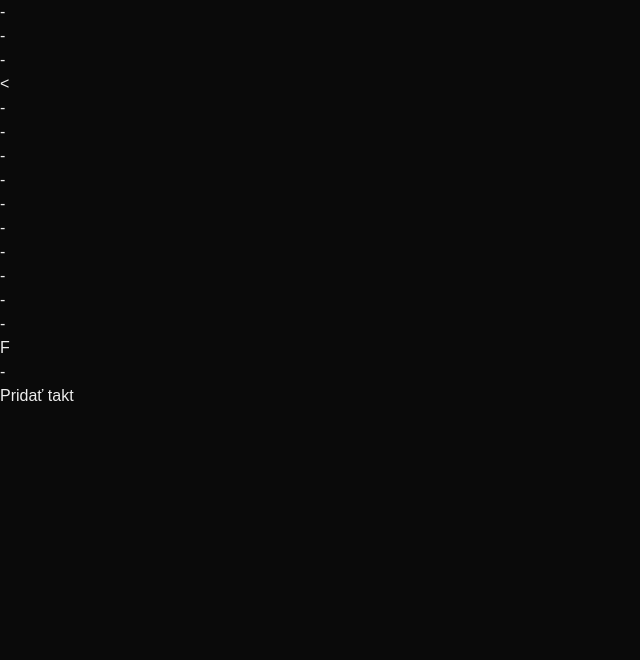
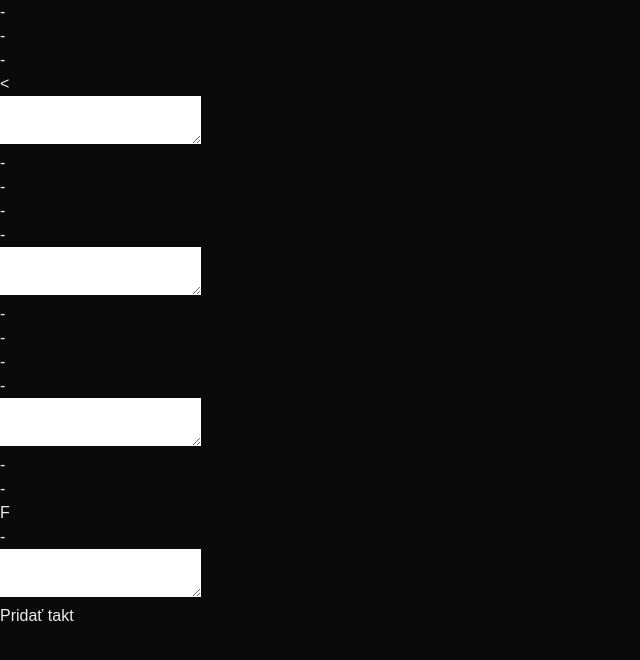
Before and after one commit to VladimirJarabica/helsheet, a Next.js app: page / in a window 1280 px wide. Shown: the top 660 px of the page, without its empty margins (0-640 px from the left). Built offline with nearby package versions, Linux system fonts and the light colour scheme.

Commit message:
Fix eslint

```diff
--- a/src/app/components/MelodeonButton.tsx
+++ b/src/app/components/MelodeonButton.tsx
@@ -70,7 +70,6 @@ interface MelodeonButtonProps<
   ButtonType extends TuningNoteButton | TuningBassButton
 > {
   onClick: (direction: DefinedDirection) => void;
-  disabled?: boolean;
   button: ButtonType;
   buttonNumberHidden?: boolean;
   hoveredNote?: ButtonType["push"] | ButtonType["pull"] | null;
@@ -85,7 +84,6 @@ const MelodeonButton = <
   ButtonType extends TuningNoteButton | TuningBassButton
 >({
   onClick,
-  disabled,
   button,
   buttonNumberHidden,
   hoveredNote,
--- a/src/app/components/MelodicSettings.tsx
+++ b/src/app/components/MelodicSettings.tsx
@@ -1,7 +1,6 @@
 import { useEffect, useMemo, useState } from "react";
-import * as R from "ramda";
+import { useSongContext } from "../songContext";
 import { useTuningContext } from "../tuningContext";
-import MelodeonButton, { MelodeonButtonWrapper } from "./MelodeonButton";
 import {
   Bass,
   DefinedDirection,
@@ -9,7 +8,7 @@ import {
   Note,
   TuningNoteButton,
 } from "../types";
-import { useSongContext } from "../songContext";
+import MelodeonButton, { MelodeonButtonWrapper } from "./MelodeonButton";
 import MusicSheetSelector from "./MusicSheetSelector";
 
 const MelodicSettings = () => {
@@ -17,7 +16,6 @@ const MelodicSettings = () => {
   const {
     activeColumn,
     song,
-    setMelodicButton,
     setBassButton,
     setDirection,
     splitMelodicPart,
@@ -47,7 +45,7 @@ const MelodicSettings = () => {
     setSelectedMelodicButtons(null);
   }, [activeColumn]);
 
-  const handleAddSelectedNote = (note: Note, newDirection?: Direction) => {
+  const handleAddSelectedNote = (note: Note) => {
     setSelectedNotes((sn) =>
       sn.find((n) => n.note === note.note && n.pitch === note.pitch)
         ? sn.filter((n) => n.note !== note.note || n.pitch !== note.pitch)
@@ -59,13 +57,10 @@ const MelodicSettings = () => {
     // }
   };
 
-  if (!activeColumn) {
-    return null;
-  }
-
-  const column =
-    song.bars[activeColumn.barIndex].columns[activeColumn.columnIndex];
-  const direction: Direction = column.direction;
+  const column = activeColumn
+    ? song.bars[activeColumn.barIndex].columns[activeColumn.columnIndex]
+    : null;
+  const direction: Direction = column?.direction ?? "empty";
 
   const suggestedButtons = useMemo(() => {
     const pullButtons = tuning.melodic.flatMap((row) => {
@@ -156,6 +151,10 @@ const MelodicSettings = () => {
     };
   }, [selectedNotes, tuning.melodic]);
 
+  if (!activeColumn || !column) {
+    return null;
+  }
+
   const hasBassPart = !!column.bass.subCells[activeColumn.subColumnIndex];
   const hasMelodicPart = column.melodic.some(
     (cell) => !!cell.subCells[activeColumn.subColumnIndex]
@@ -190,6 +189,7 @@ const MelodicSettings = () => {
                   <div key={row.row} className="flex flex-col">
                     {row.buttons.map((button) => (
                       <MelodeonButton
+                        key={button.button}
                         onClick={(direction) => {
                           console.log("clicked");
                           // const note =
@@ -264,7 +264,7 @@ const MelodicSettings = () => {
                         onClick={(direction) => {
                           console.log("clicked");
                           // setMelodicButton(row.row, button.button, direction);
-                          handleAddSelectedNote(button[direction], direction);
+                          handleAddSelectedNote(button[direction]);
                         }}
                         // disabled={!!hoveredNote && button.pull.note != hoveredNote}
                         button={button}
@@ -292,7 +292,7 @@ const MelodicSettings = () => {
       <div className="flex">
         Vybrané noty:
         {selectedNotes.map((note) => (
-          <div>
+          <div key={note.note + note.pitch}>
             {note.note}
             <sup className="top-[-0.5em]">{note.pitch}</sup>
           </div>
@@ -333,6 +333,7 @@ const MelodicSettings = () => {
           const suggestedDirection = buttons[0]?.direction;
           return (
             <div
+              key={buttons.map((button) => button.row + button.button).join("")}
               className="flex border border-black p-1 cursor-pointer mx-1"
               onMouseEnter={() =>
                 buttons[0] &&
@@ -358,7 +359,7 @@ const MelodicSettings = () => {
               {suggestedDirection &&
                 (buttons[0].direction === "pull" ? "<" : ">")}
               {buttons.map((button) => (
-                <div>
+                <div key={button.button}>
                   {button.button}
                   <sup className="top-[-0.5em]">{button.row}</sup>
                 </div>
--- a/src/app/page.tsx
+++ b/src/app/page.tsx
@@ -1,22 +1,17 @@
 "use client";
-import React from "react";
-import { AnimatePresence, motion } from "motion/react";
 import Image from "next/image";
-import { useEffect, useRef, useState } from "react";
-import { drunkenSailor } from "../data/songs/drunken-sailor";
-import { SongContextProvider, useSong, useSongContext } from "./songContext";
+import React, { ChangeEvent, useRef } from "react";
+import { empty } from "../data/songs/empty";
+import MelodicSettings from "./components/MelodicSettings";
+import { SongContextProvider, useSongContext } from "./songContext";
+import { TuningContextProvider } from "./tuningContext";
 import {
   Bar as BarType,
+  CellItem,
+  Cell as CellType,
   Column as ColumnType,
-  CellRow,
-  Cell as CellType,
-  CellNote,
   SubCell as SubCellType,
-  CellItem,
 } from "./types";
-import MelodicSettings from "./components/MelodicSettings";
-import { TuningContextProvider } from "./tuningContext";
-import { empty } from "../data/songs/empty";
 
 interface CellItemProps<Item extends CellItem> {
   subCell: SubCellType<Item>;
@@ -192,6 +187,17 @@ interface ColumnProps {
 }
 
 const Column = ({ column, last, barIndex, columnIndex }: ColumnProps) => {
+  const { setText } = useSongContext();
+  const ref = useRef<HTMLTextAreaElement>(null);
+
+  const handleInput = (e: ChangeEvent<HTMLTextAreaElement>) => {
+    if (ref.current) {
+      ref.current.style.height = "auto";
+      ref.current.style.height = e.target.scrollHeight + "px";
+    }
+    setText(e.target.value, { barIndex, columnIndex });
+  };
+
   return (
     <div className="w-12">
       {column.melodic
@@ -220,6 +226,12 @@ const Column = ({ column, last, barIndex, columnIndex }: ColumnProps) => {
         {column.direction === "push" && ">"}
         {column.direction === "empty" && "-"}
       </div>
+      <textarea
+        ref={ref}
+        className="border-gray-500 border-b w-full text-sm outline-none mx-[1px] resize-none h-10 print:border-none"
+        value={column.text ?? ""}
+        onChange={handleInput}
+      />
     </div>
   );
 };
@@ -251,7 +263,7 @@ const Bar = ({ bar, lastBar, barIndex }: BarProps) => {
 };
 
 const SongWrapper = () => {
-  const { song, setActiveCell, activeColumn, addBar } = useSongContext();
+  const { song, activeColumn, addBar } = useSongContext();
 
   const wrapperRef = useRef<HTMLDivElement>(null);
 
--- a/src/app/songContext.tsx
+++ b/src/app/songContext.tsx
@@ -38,6 +38,7 @@ type SongContext = {
   ligatures: Ligatures;
   activeCell: CellPosition | null;
   activeColumn: SubColumnPosition | null;
+  columnsInBar: number;
   setActiveCell: (position: CellPosition | null) => void;
   setActiveColumn: (position: SubColumnPosition | null) => void;
 
@@ -58,6 +59,7 @@ type SongContext = {
   ) => void;
   addBar: () => void;
   setLength: (length: number, row: CellRow) => void;
+  setText: (text: string, position: ColumnPosition) => void;
 };
 
 const songContext = createContext<SongContext>({
@@ -68,6 +70,7 @@ const songContext = createContext<SongContext>({
   ligatures: {},
   activeCell: null,
   activeColumn: null,
+  columnsInBar: 4,
   setActiveCell: () => {},
   setActiveColumn: () => {},
   //   setMelodicSubCells: () => {},
@@ -82,6 +85,7 @@ const songContext = createContext<SongContext>({
   setMelodicButtons: () => {},
   addBar: () => {},
   setLength: () => {},
+  setText: () => {},
 });
 
 interface SongContextProviderProps {
@@ -105,6 +109,8 @@ export const SongContextProvider = ({
   );
   const { tuning } = useTuningContext();
 
+  const columnsInBar = COLUMNS_FOR_TIME_SIGNATURES[song.timeSignature];
+
   console.log("song", song);
 
   const addBar = () => {
@@ -113,20 +119,17 @@ export const SongContextProvider = ({
       bars: [
         ...prev.bars,
         {
-          columns: new Array(COLUMNS_FOR_TIME_SIGNATURES[song.timeSignature])
-            .fill(null)
-            .map(() => ({
-              melodic: tuning.melodic.map<Cell<CellNote | EmptyCell>>(
-                (row) => ({
+          columns: new Array(columnsInBar).fill(null).map(() => ({
+            melodic: tuning.melodic.map<Cell<CellNote | EmptyCell>>((row) => ({
               row: row.row,
               subCells: [{ items: [{ type: "empty" }] }],
-                })
-              ),
+            })),
             bass: {
               row: "bass",
               subCells: [{ items: [{ type: "empty" }] }],
             },
             direction: "empty",
+            text: null,
           })),
           repeat: null,
         },
@@ -315,6 +318,13 @@ export const SongContextProvider = ({
     setColumn(newColumn, activeColumn);
   };
 
+  const setText = (text: string, position: ColumnPosition) => {
+    setColumn(
+      { ...song.bars[position.barIndex].columns[position.columnIndex], text },
+      position
+    );
+  };
+
   const splitMelodicPart = () => {
     if (!activeColumn) return;
     const oldColumn =
@@ -438,7 +448,7 @@ export const SongContextProvider = ({
       row: CellRow,
       length: number
     ) => {
-      const columnsInTuning = COLUMNS_FOR_TIME_SIGNATURES[song.timeSignature];
+      const columnsInTuning = columnsInBar;
       for (let i = 0; i < length; i++) {
         const columnIndex = (position.columnIndex + i) % columnsInTuning;
 
@@ -517,7 +527,7 @@ export const SongContextProvider = ({
     });
 
     return lig;
-  }, [song]);
+  }, [columnsInBar, song.bars]);
 
   console.log("activeCell", activeCell);
   console.log("ligatures", ligatures);
@@ -530,6 +540,7 @@ export const SongContextProvider = ({
           ligatures,
           activeCell,
           setActiveCell,
+          columnsInBar,
           //   setMelodicSubCells,
           activeColumn: activeColumn,
           setActiveColumn: setActiveColumn,
@@ -543,6 +554,7 @@ export const SongContextProvider = ({
           setMelodicButtons,
           addBar,
           setLength,
+          setText,
         }}
       >
         {children}
--- a/src/app/types.ts
+++ b/src/app/types.ts
@@ -109,6 +109,7 @@ export type Column = {
   melodic: Cell<CellNote | EmptyCell>[];
   bass: Cell<CellBass | EmptyCell>;
   direction: Direction;
+  text: string | null;
 };
 
 export type Bar = {
--- a/src/data/songs/empty.ts
+++ b/src/data/songs/empty.ts
@@ -21,6 +21,7 @@ export const empty: Song = {
             row: "bass",
           },
           direction: "pull",
+          text: null,
         },
         {
           melodic: [
@@ -38,6 +39,7 @@ export const empty: Song = {
             row: "bass",
           },
           direction: "empty",
+          text: null,
         },
         {
           melodic: [
@@ -55,6 +57,7 @@ export const empty: Song = {
             row: "bass",
           },
           direction: "empty",
+          text: null,
         },
         {
           melodic: [
@@ -72,6 +75,7 @@ export const empty: Song = {
             row: "bass",
           },
           direction: "empty",
+          text: null,
         },
       ],
       repeat: null,
```
Lines whose indentation alone changed are shown as unchanged.
